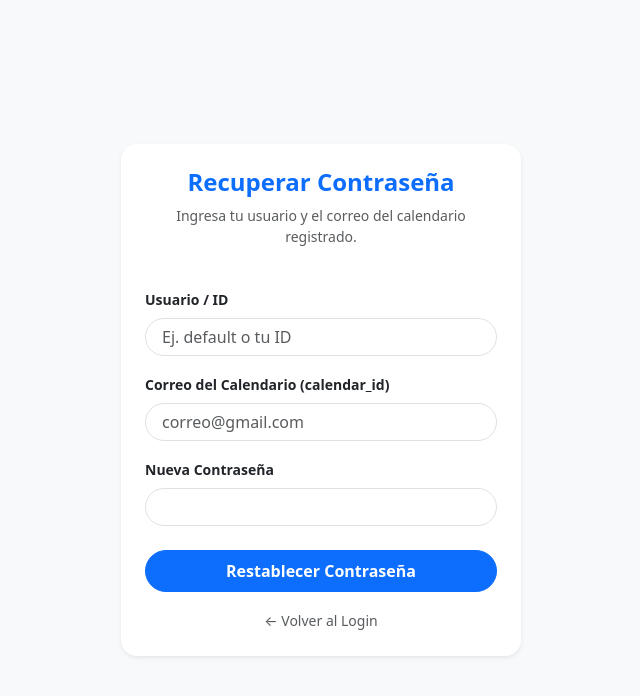
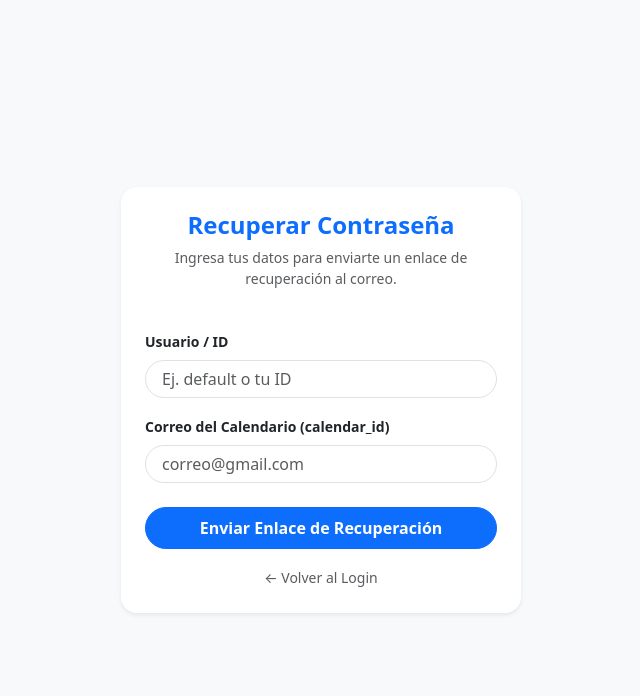
Before and after one commit to gerard24zam-netizen/asistente_virtual, a Flask app: page /forgot-password in a window 1280 px wide. Shown: the top 696 px of the page, without its empty margins (319-959 px from the left). Run offline with Flask 3, Linux system fonts and the light colour scheme.

Commit message:
Update forgot password page title and instructions

```diff
--- a/templates/forgot_password.html
+++ b/templates/forgot_password.html
@@ -3,14 +3,14 @@
 <head>
     <meta charset="UTF-8">
     <meta name="viewport" content="width=device-width, initial-scale=1.0">
-    <title>Recuperar Contraseña - Asistente Virtual</title>
+    <title>Recuperar Contraseña - Stein Asistente Virtual</title>
     <link href="https://cdn.jsdelivr.net/npm/bootstrap@5.3.0/dist/css/bootstrap.min.css" rel="stylesheet">
 </head>
 <body class="bg-light d-flex align-items-center justify-content-center vh-100">
     <div class="card shadow-sm border-0 rounded-4 p-4" style="width: 100%; max-width: 400px;">
         <div class="text-center mb-4">
             <h4 class="fw-bold text-primary">Recuperar Contraseña</h4>
-            <p class="text-muted small">Ingresa tu usuario y el correo del calendario registrado.</p>
+            <p class="text-muted small">Ingresa tus datos para enviarte un enlace de recuperación al correo.</p>
         </div>
 
         {% if error %}
@@ -28,15 +28,11 @@
                     <label class="form-label small fw-bold">Usuario / ID</label>
                     <input type="text" name="username" class="form-control rounded-pill px-3" required placeholder="Ej. default o tu ID">
                 </div>
-                <div class="mb-3">
+                <div class="mb-4">
                     <label class="form-label small fw-bold">Correo del Calendario (calendar_id)</label>
                     <input type="email" name="calendar_id" class="form-control rounded-pill px-3" required placeholder="correo@gmail.com">
                 </div>
-                <div class="mb-4">
-                    <label class="form-label small fw-bold">Nueva Contraseña</label>
-                    <input type="password" name="new_password" class="form-control rounded-pill px-3" required>
-                </div>
-                <button type="submit" class="btn btn-primary w-100 rounded-pill py-2 fw-bold">Restablecer Contraseña</button>
+                <button type="submit" class="btn btn-primary w-100 rounded-pill py-2 fw-bold">Enviar Enlace de Recuperación</button>
             </form>
             <div class="text-center mt-3">
                 <a href="/login" class="text-decoration-none small text-muted">← Volver al Login</a>
```
